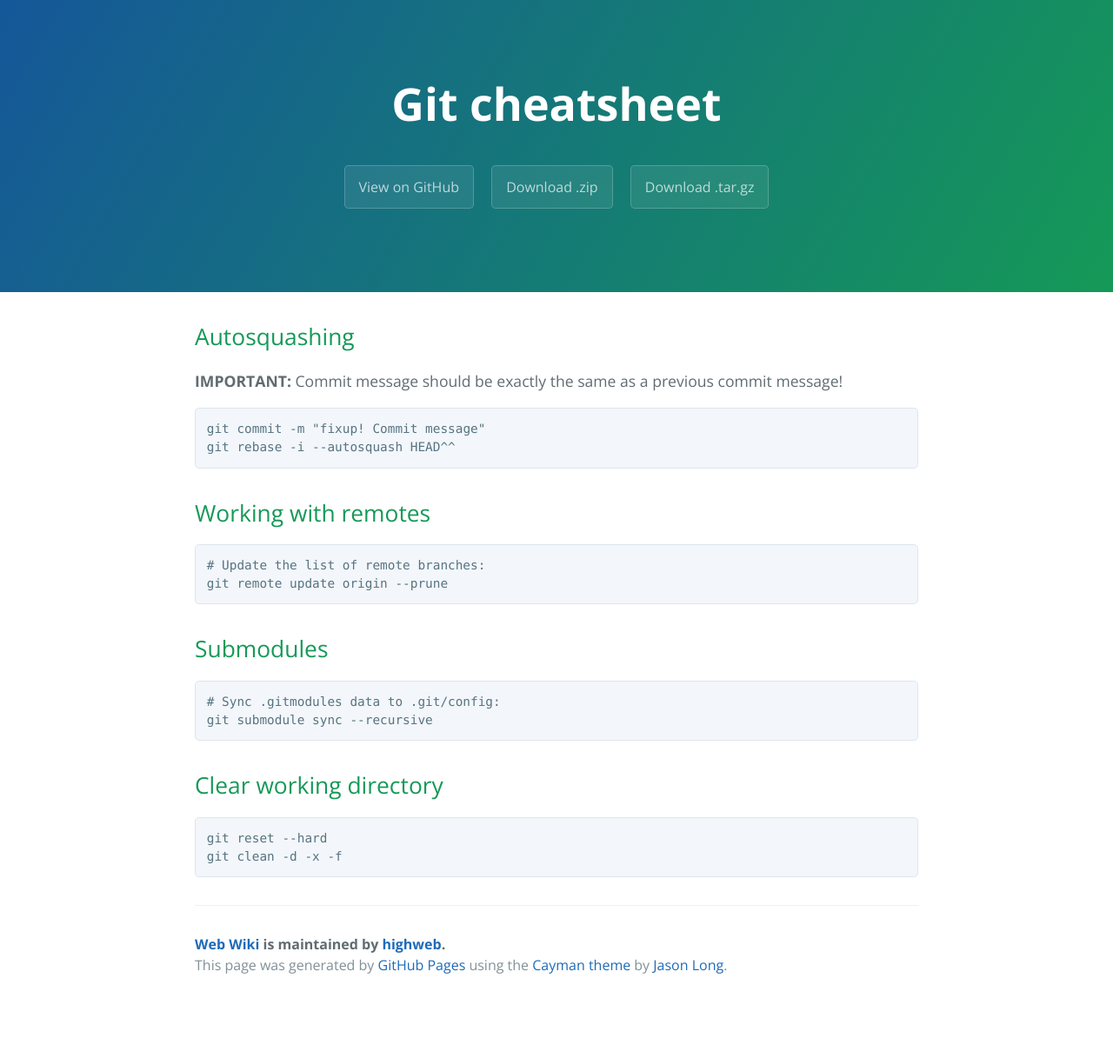
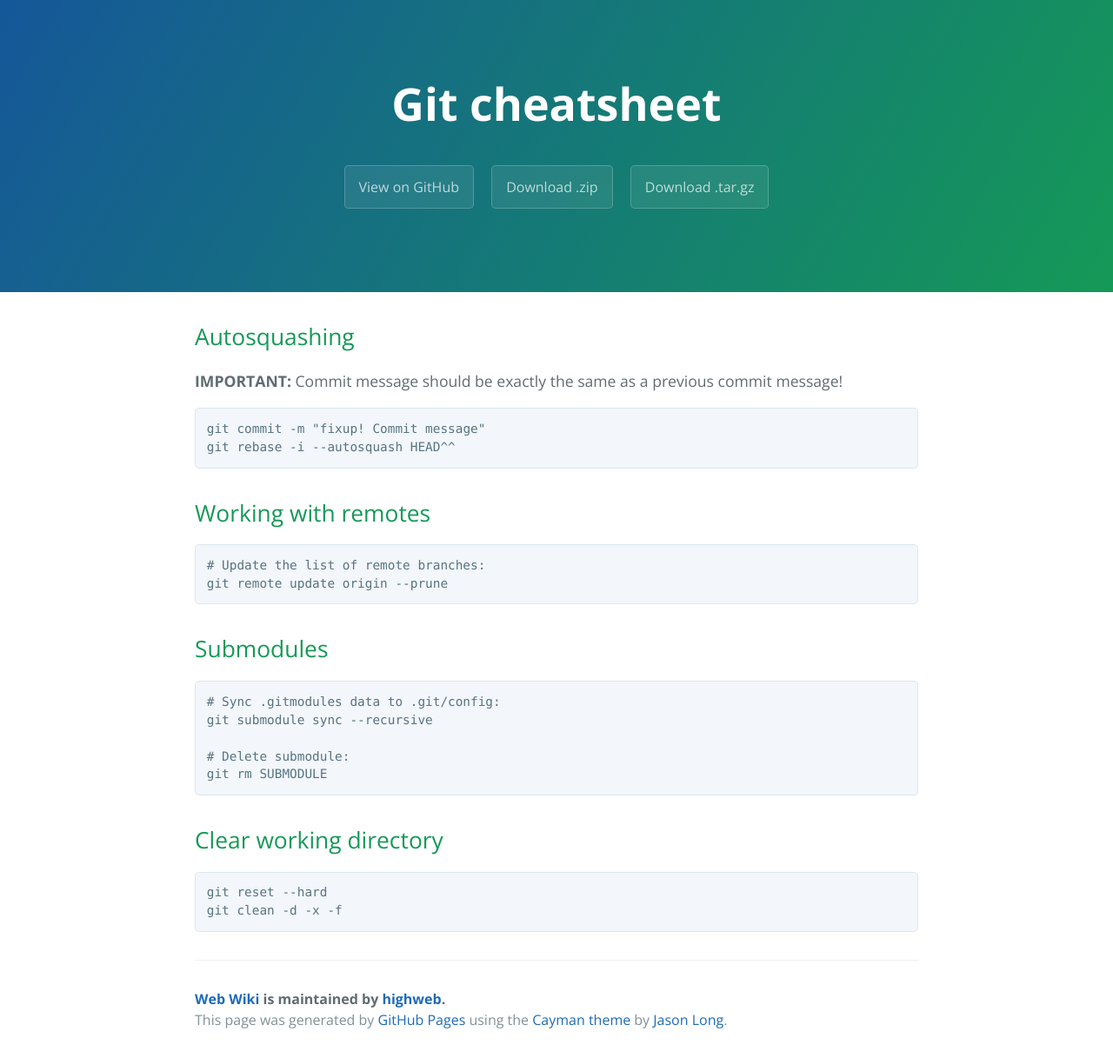
Before and after one commit to highweb/web-wiki, a Jekyll site: the page built from git.md, in a window 1280 px wide. Shown: the whole page at 87% size. Built offline with Jekyll 4.4.1, drawn with Linux system fonts in a browser that asks for light colours; before the commit the page ends 1154 px from its top, so only the background shows below that.

Commit message:
Update git.md

````diff
--- a/git.md
+++ b/git.md
@@ -22,6 +22,9 @@ git remote update origin --prune
 ```sh
 # Sync .gitmodules data to .git/config:
 git submodule sync --recursive
+
+# Delete submodule:
+git rm SUBMODULE
 ```
 
 ## Clear working directory
````
